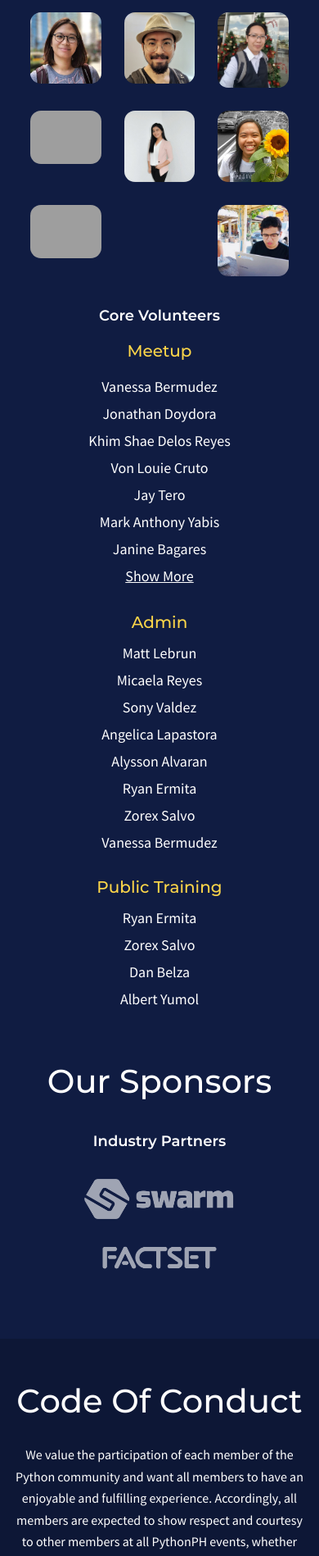
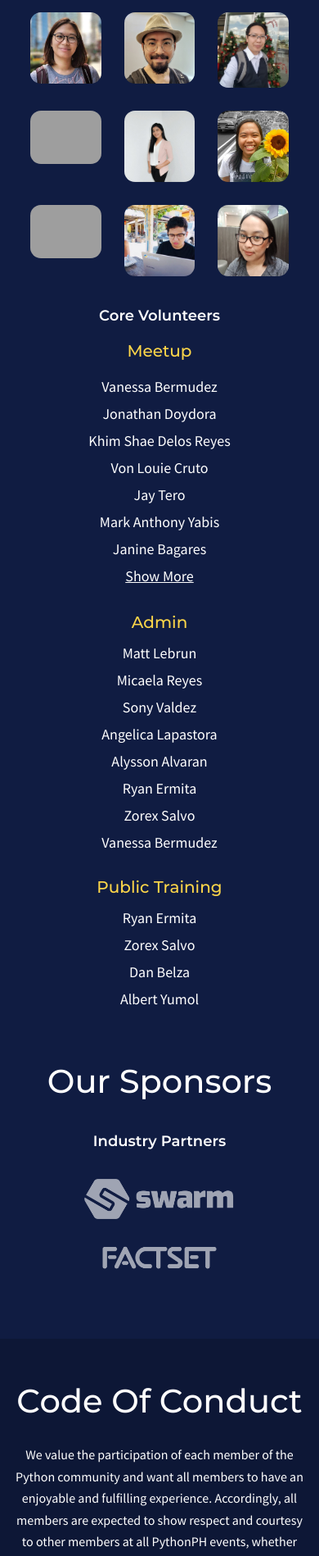
Before and after one commit to pythonph/pythonph, a Django app: template landing/templates/landing/index.html in a window 390 px wide. Shown: the part 3787-5685 px from the top of the page at 82% size. Run offline with Django 3.2, Linux system fonts and the light colour scheme; the template is opened without the code that fills it, so the values that code supplies are empty; some libraries are stand-ins or nearby versions; grey boxes are pictures that could not be loaded.

Commit message:
Add Ciara to the team

```diff
--- a/landing/templates/landing/our_team.html
+++ b/landing/templates/landing/our_team.html
@@ -188,6 +188,21 @@
                 />
               </div>
             </div>
+            <div
+              class="w-1/3 flex-basis-1/3 md:w-1/5 md:flex-basis-1/5 lg:w-1/5 lg:flex-basis-19 md:mb-12 flex justify-center h-full"
+            >
+              <div class="p-14 md:p-24 xl:p-15">
+                <img
+                  class="w-full h-full object-cover rounded-13 md:rounded-24 cursor-pointer max-w-144 max-h-144"
+                  data-bs-toggle="tooltip"
+                  data-bs-html="true"
+                  title="<h5 class='text-16 text-blue font-semibold font-montserrat mb-6'>Ciara Bautista</h5><h6 class='text-14 text-blue m-0'>Corporate Secretary</h6>"
+                  src="{% static "landing/assets/img/people/ciara.jpg" %}"
+                  data-aos="py-slide"
+                  data-aos-delay="500"
+                />
+              </div>
+            </div>
           </div>
           <h3
             class="md:hidden text-18 text-white text-center mb-20 font-semibold font-montserrat"
```
Also changed, not shown: landing/static/landing/assets/img/people/ciara.jpg (added).
